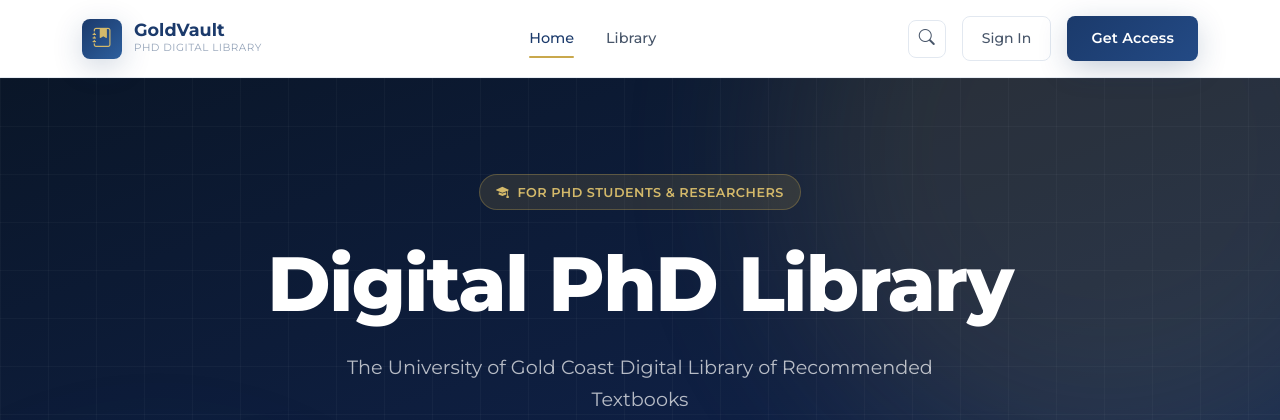
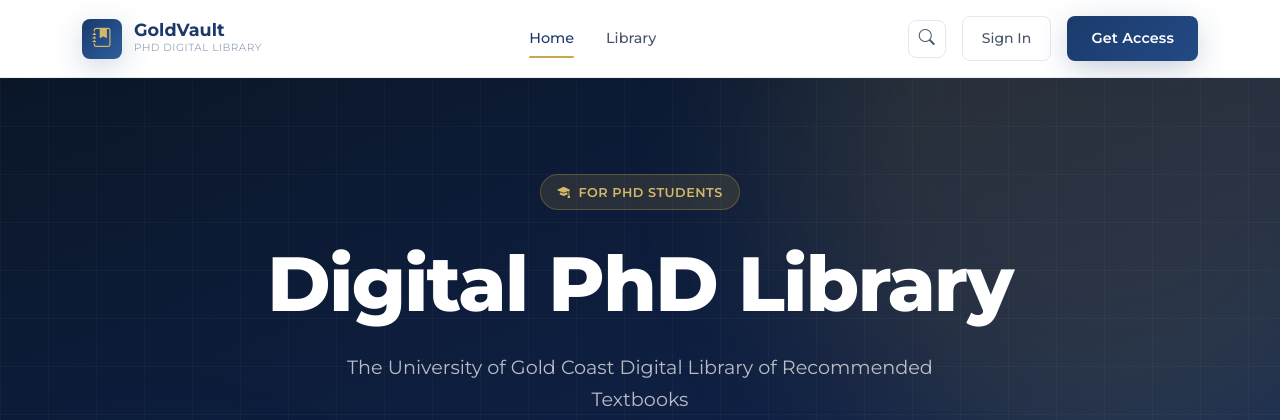
Before and after one commit to philipObiri/OnlineLibrary, a Django app: page / in a window 1280 px wide. Shown: the top 420 px of the page. Run offline with Django 4.2, Linux system fonts and the light colour scheme; data comes from the database, SQL or seed files in the repository; data that the repository does not hold is empty; parts of the project's set-up code (start-up, migrations or seed data) failed here and were passed over.

```diff
--- a/templates/library/landing.html
+++ b/templates/library/landing.html
@@ -23,7 +23,7 @@
   <div class="container-xl sv-hero-content">
     <div class="sv-hero-badge">
       <i class="bi bi-mortarboard-fill me-2"></i>
-      For PhD Students & Researchers
+      for PhD Students
     </div>
     <h1 class="sv-hero-title">
       Digital PhD Library
```
